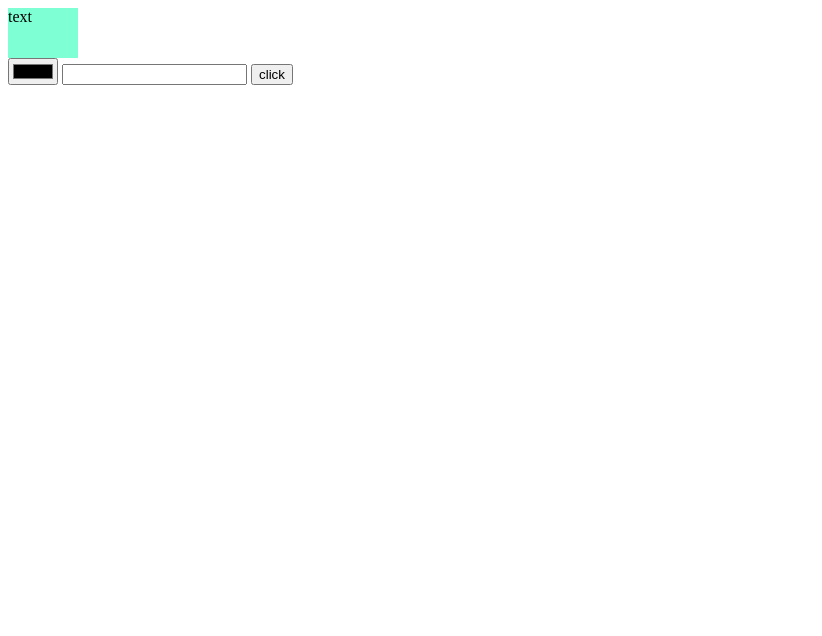
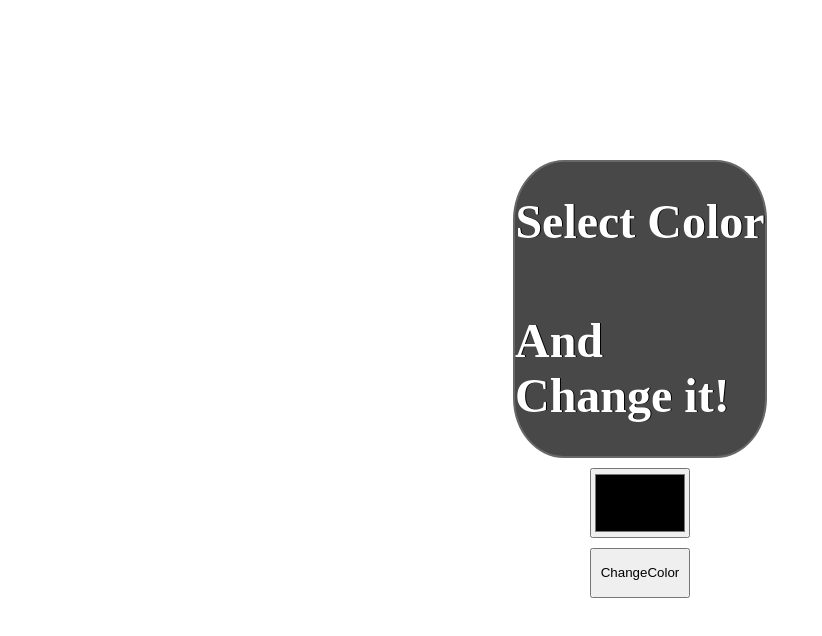
Before and after one commit to SaKagiRi/001.ChangeBackgroundColor, a plain HTML site: page index.html in a window 1280 px wide. Shown: the whole page, without its empty margins (0-822 px from the left). Drawn offline with Linux system fonts and the light colour scheme.

Commit message:
finish frist mini project
yeyy ในที่สุดก็เสร็จสำหรับโปรแจ็คแรก สิ่งที่รู้สึกว่ายากก็คือJs หา .style ไม่เจอ นึกว่าเป็นerror หาวิธีแก้กันนานมากๆ อีกอย่างเลยก็คือวิธีการเก็บค่าจากinput เพราะมันรับมาเป็นelement เลยต้องนั่งงมกันนานมากถ้ามีคนมาบอกว่าต้องใช้ .value ก็คงง่านไปนานละ เอาหล่ะ ลุยโปรเจ็คต่อไปกัน!!

```diff
--- a/command.js
+++ b/command.js
@@ -1,12 +1,10 @@
 const display =  document.getElementById('bkg');
-//const colorIn = document.getElementById('colorIn');
-//display.style.backgroundColor = color;
-
-const text = document.getElementById('textIn');
+const colorIn = document.getElementById('colorIn');
 const btn = document.getElementById('btn');
-
-
-
+const background = document.querySelector('body');
+const text = document.getElementById('text');
 btn.onclick = function() {
-    document.write(text.value);
+    text.style.backgroundColor = colorIn.value;
+    text.style.border = 0;
+    background.style.backgroundColor =colorIn.value;
 }
--- a/index.html
+++ b/index.html
@@ -8,10 +8,13 @@
     <link rel="stylesheet" href="sytle.css">
 </head>
 <body>
-    <div id="bkg">text</div>
-    <input type="color" name="color" id="colorIn">
-    <input type="text" id="textIn">
-    <button id="btn">click</button>
+    <div class="mainContainer">
+        <div id="text">
+        <div><h1>Select Color </h1></div><div><h1>And Change it!</h1></div>
+        </div>
+        <input type="color" name="color" id="colorIn">
+        <button id="btn">ChangeColor</button>
+    </div>
 </body>
 <script src="command.js"></script>
 </html>
--- a/sytle.css
+++ b/sytle.css
@@ -1,5 +1,36 @@
-#bkg {
-    background-color: aquamarine;
+.mainContainer {
+    display: flex;
+    flex-direction: column;
+    align-items: center;
+    justify-content: center;
+    margin: 150px;
+
+}
+
+#text {
+    display: flex;
+    justify-content: center;
+    flex-wrap: wrap;
+    width: 250px;
+    border: 2px solid rgb(104, 104, 104);
+    border-radius: 20%;
+    background-color: rgb(72, 72, 72);
+    margin: 10px;
+}
+
+h1 {
+    font-size: 6dvh;
+    color: white;
+    text-shadow: 1px 0.1px black ;
+}
+
+#colorIn {
+    width: 100px;
+    height: 70px;
+}
+
+#btn {
+    width: 100px;
     height: 50px;
-    width: 70px;
+    margin: 10px;
 }
```
